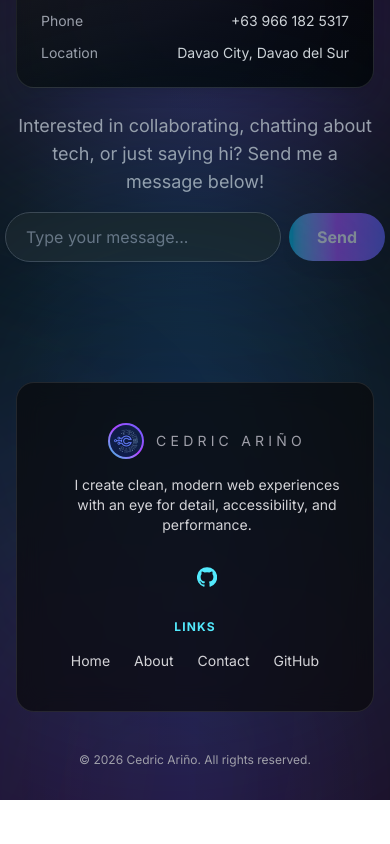
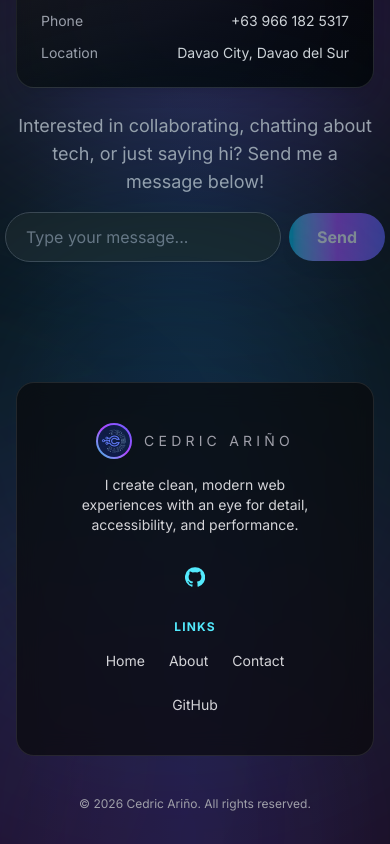
Before and after one commit to cdarino/arino-portfolio, a Next.js app: page / in a window 390 px wide. Shown: the part 3390-4234 px from the top of the page. Before the commit the page ends 4190 px from the top, so only its background shows below. Built offline with nearby package versions, Linux system fonts and the light colour scheme.

Commit message:
UI fixes

```diff
--- a/components/footer-glow.tsx
+++ b/components/footer-glow.tsx
@@ -20,7 +20,7 @@ export default function FooterGlow() {
       `}</style>
 
       <div className="relative mx-auto flex max-w-7xl flex-col items-center gap-8 rounded-2xl border border-white/10 bg-zinc-950/70 px-6 py-10 backdrop-blur-md md:flex-row md:items-start md:justify-between md:gap-12">
-        <div className="flex flex-col items-center md:items-start pl-6">
+        <div className="flex flex-col items-center md:items-start px-8 md:px-6">
           <a
             href="#top"
             className="mb-4 flex items-center gap-3"
@@ -44,7 +44,7 @@ export default function FooterGlow() {
             I create clean, modern web experiences with an eye for
             detail, accessibility, and performance.
           </p>
-          <div className="mt-2 flex gap-3 text-cyan-300">
+          <div className="mt-2 flex justify-center gap-3 text-cyan-300 md:justify-start">
             <a href="https://github.com/cdarino" aria-label="GitHub" className="transition hover:text-white">
               <svg className="h-5 w-5" fill="currentColor" viewBox="0 0 24 24">
                 <path d="M12 .29a12 12 0 00-3.797 23.401c.6.11.82-.26.82-.577v-2.17c-3.338.726-4.042-1.415-4.042-1.415-.546-1.387-1.332-1.756-1.332-1.756-1.09-.744.084-.729.084-.729 1.205.085 1.84 1.237 1.84 1.237 1.07 1.835 2.809 1.306 3.495.999.106-.775.418-1.307.76-1.608-2.665-.301-5.466-1.332-5.466-5.933 0-1.31.469-2.381 1.236-3.222-.123-.303-.535-1.523.117-3.176 0 0 1.007-.322 3.301 1.23a11.502 11.502 0 016.002 0c2.292-1.552 3.297-1.23 3.297-1.23.654 1.653.242 2.873.119 3.176.77.841 1.235 1.912 1.235 3.222 0 4.61-2.805 5.629-5.476 5.925.429.369.813 1.096.813 2.211v3.285c0 .32.217.694.825.576A12 12 0 0012 .29"></path>
@@ -53,7 +53,7 @@ export default function FooterGlow() {
           </div>
         </div>
 
-        <nav className="flex w-full flex-col gap-3 text-center px-6 md:w-auto md:text-left">
+        <nav className="flex w-full flex-col gap-3 text-center px-8 md:px-6 md:w-auto md:text-left">
           <div className="mb-1 text-xs font-semibold tracking-widest text-cyan-300 uppercase">
             Links
           </div>
```
